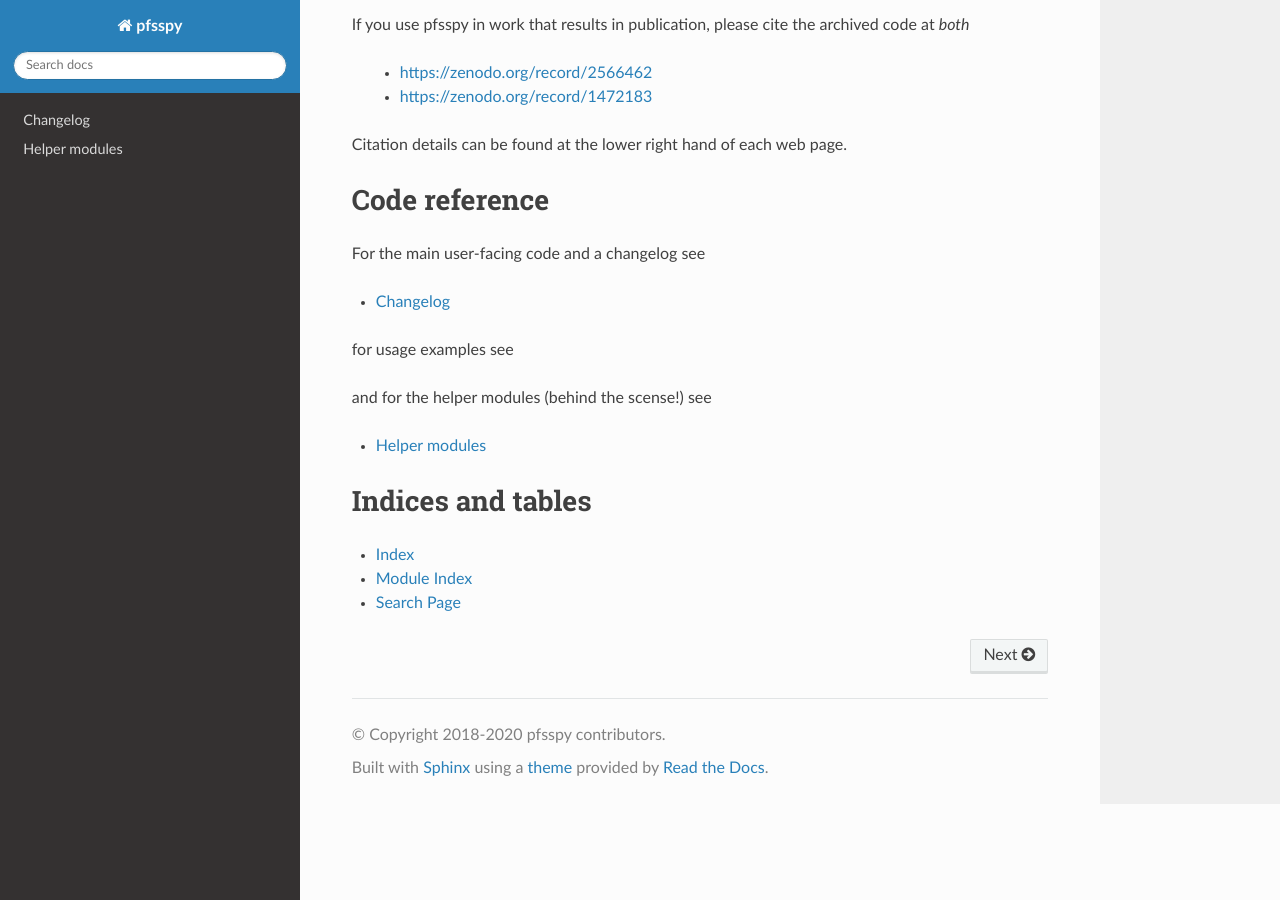
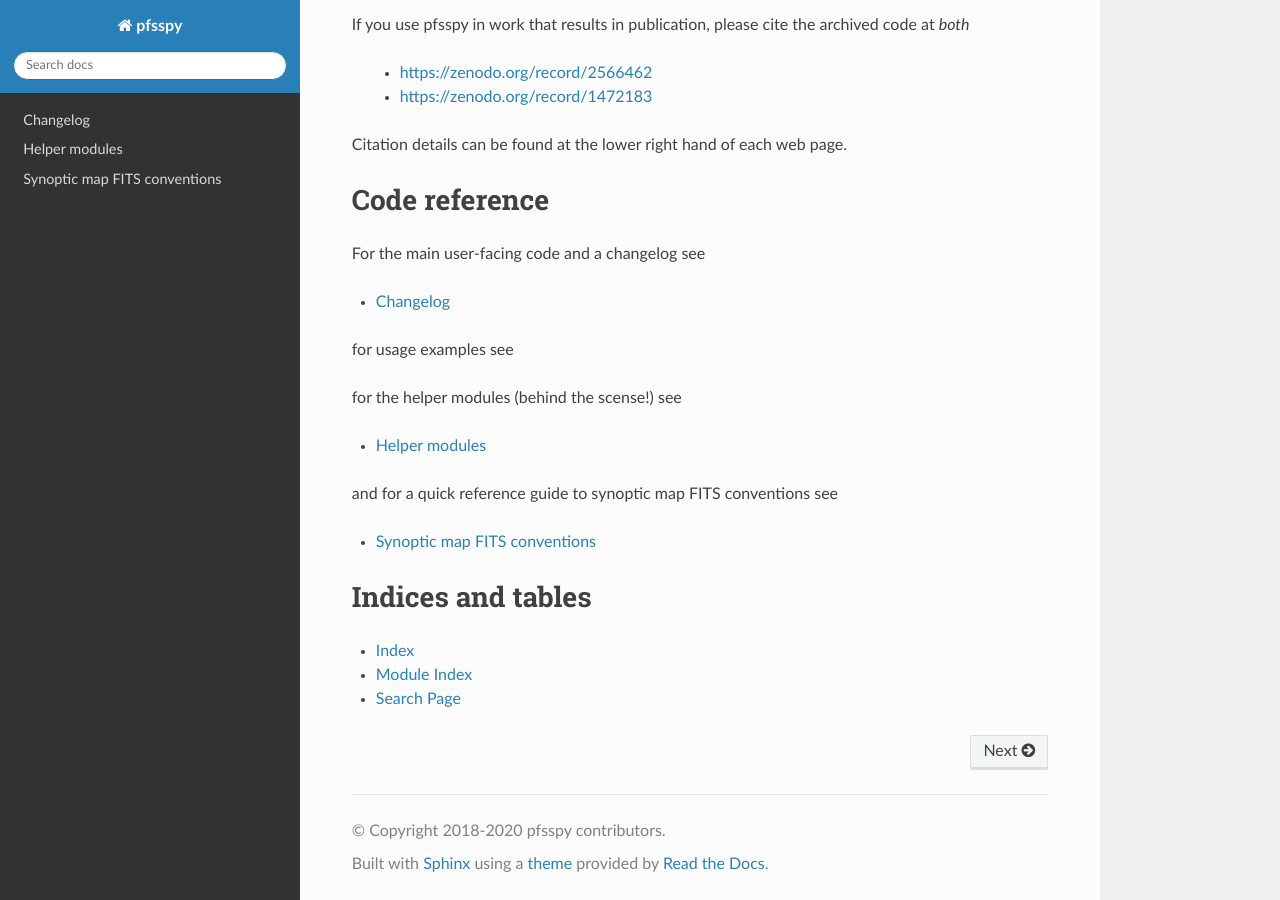
Before and after one commit to sunpy/sunkit-magex, a Sphinx documentation site: the page built from docs/index.rst, in a window 1280 px wide and 900 px high, scrolled down 1033 px. Built offline with Sphinx 7.4.7 and the Read the Docs theme 2.0.0, drawn with Linux system fonts in a browser that asks for light colours; pages that are not in the unit, such as notebooks, are missing from menus.

Commit message:
Add fits docs

```diff
--- a/docs/index.rst
+++ b/docs/index.rst
@@ -62,12 +62,19 @@ for usage examples see
 
    auto_examples/index
 
-and for the helper modules (behind the scense!) see
+for the helper modules (behind the scense!) see
 
 .. toctree::
    :maxdepth: 2
 
    helpers
+
+and for a quick reference guide to synoptic map FITS conventions see
+
+.. toctree::
+   :maxdepth: 1
+
+   synoptic_fits
 
 Indices and tables
 ------------------
```
Also changed, not shown: docs/synoptic_fits.rst (added, +36 -0 lines).
